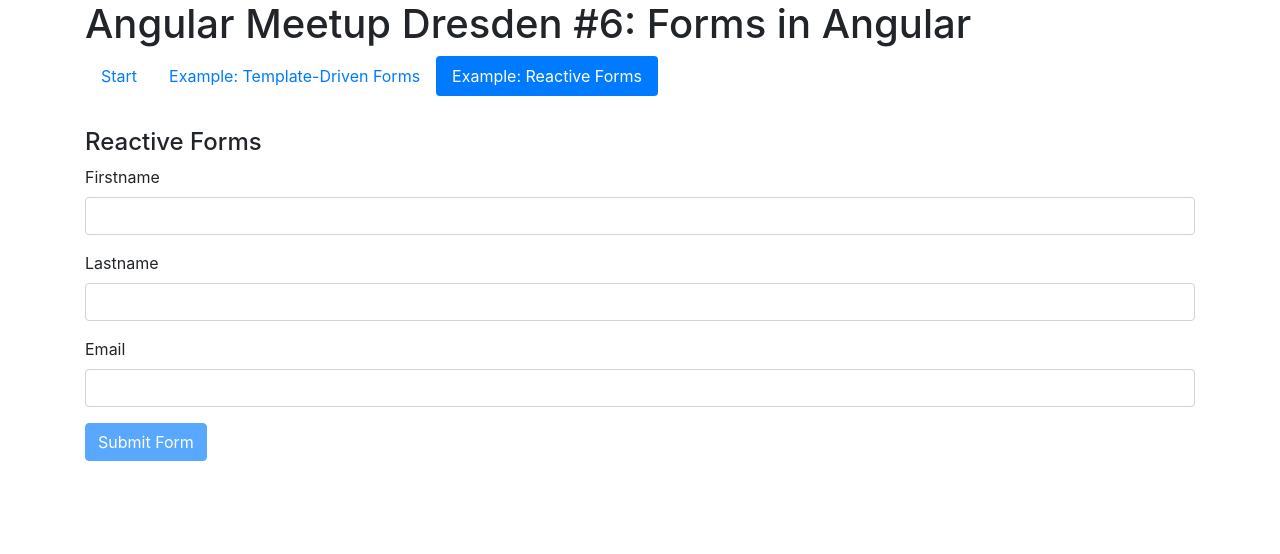
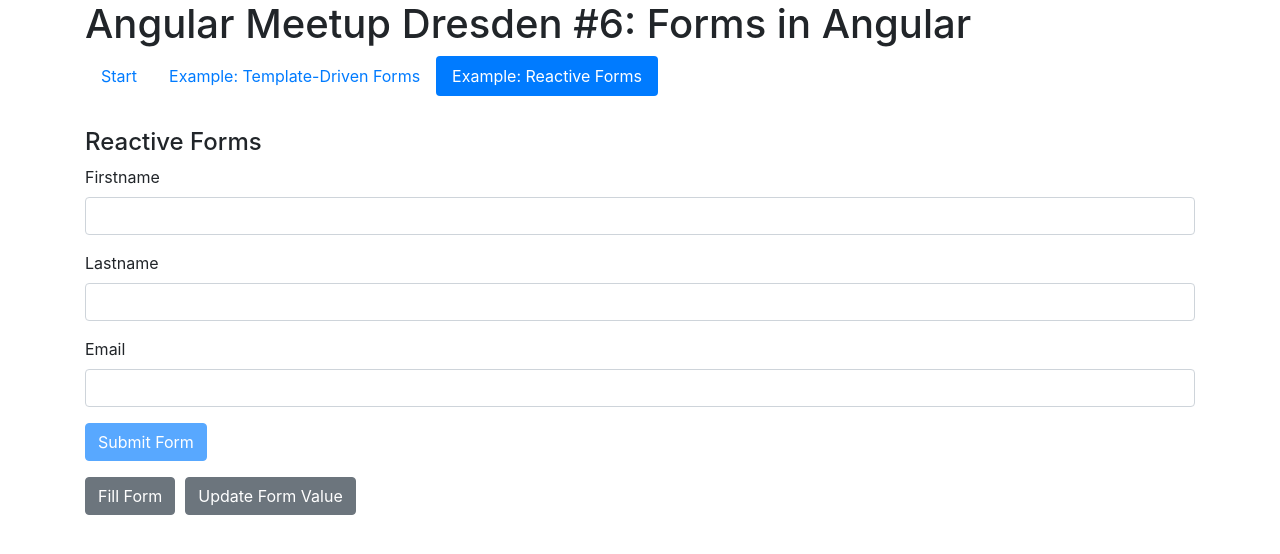
Before and after one commit to gregor-doroschenko/ng-forms-talk, an Angular app: page /reactive-forms in a window 1280 px wide. Shown: the top 554 px of the page. Built offline with nearby package versions, Linux system fonts and the light colour scheme.

Commit message:
add setValue and patchValue methods

```diff
--- a/src/app/reactive-forms/reactive-forms.component.html
+++ b/src/app/reactive-forms/reactive-forms.component.html
@@ -42,3 +42,11 @@
             [disabled]="userForm.invalid">Submit Form</button>
   </div>
 </form>
+
+<button class="btn btn-secondary"
+        type="button"
+        (click)="fillForm()">Fill Form</button>
+
+<button class="btn btn-secondary"
+        type="button"
+        (click)="updateFormValue()">Update Form Value</button>
--- a/src/app/reactive-forms/reactive-forms.component.scss
+++ b/src/app/reactive-forms/reactive-forms.component.scss
@@ -1,3 +1,7 @@
 .error {
   color: red;
 }
+
+.btn.btn-secondary {
+  margin-right: 10px;
+}
--- a/src/app/reactive-forms/reactive-forms.component.ts
+++ b/src/app/reactive-forms/reactive-forms.component.ts
@@ -28,4 +28,18 @@
     console.log(userForm.value);
   }
 
+  fillForm() {
+    this.userForm.setValue({
+      firstname: 'Horst',
+      lastname: 'Doroschenko',
+      email: 'doroschenko@develappers.de'
+    });
+  }
+
+  updateFormValue() {
+    this.userForm.patchValue({
+      firstname: 'Gregor'
+    });
+  }
+
 }
```
